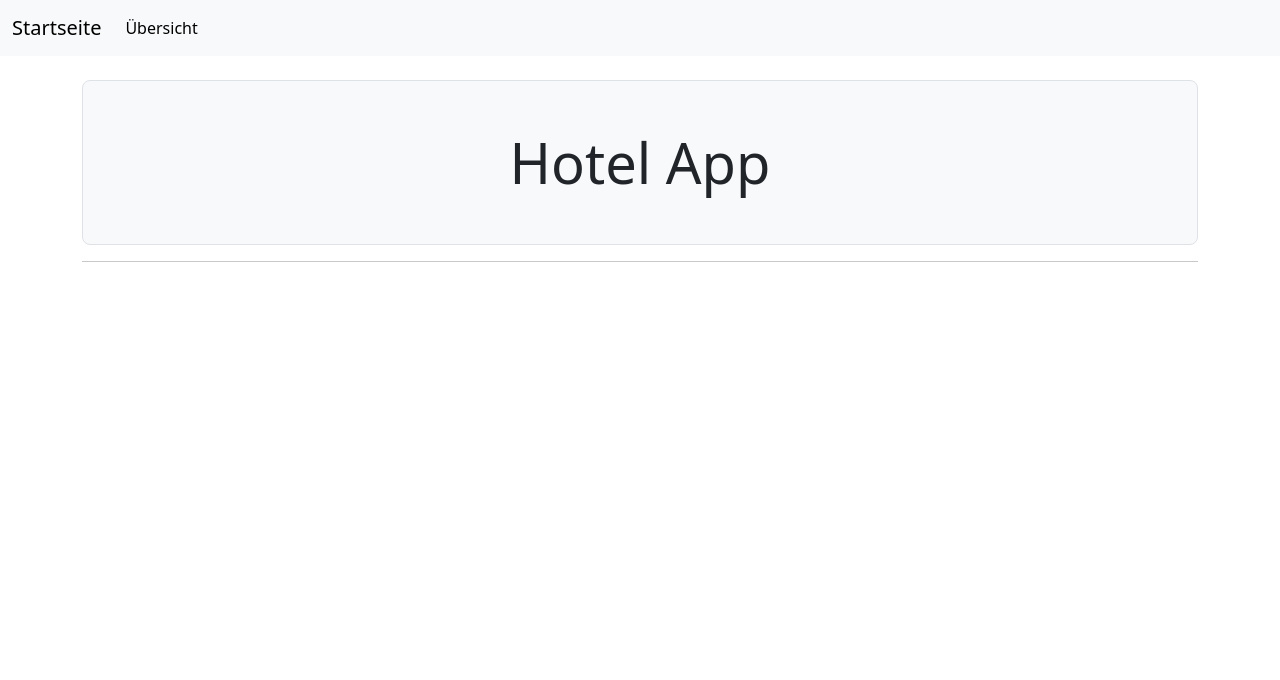
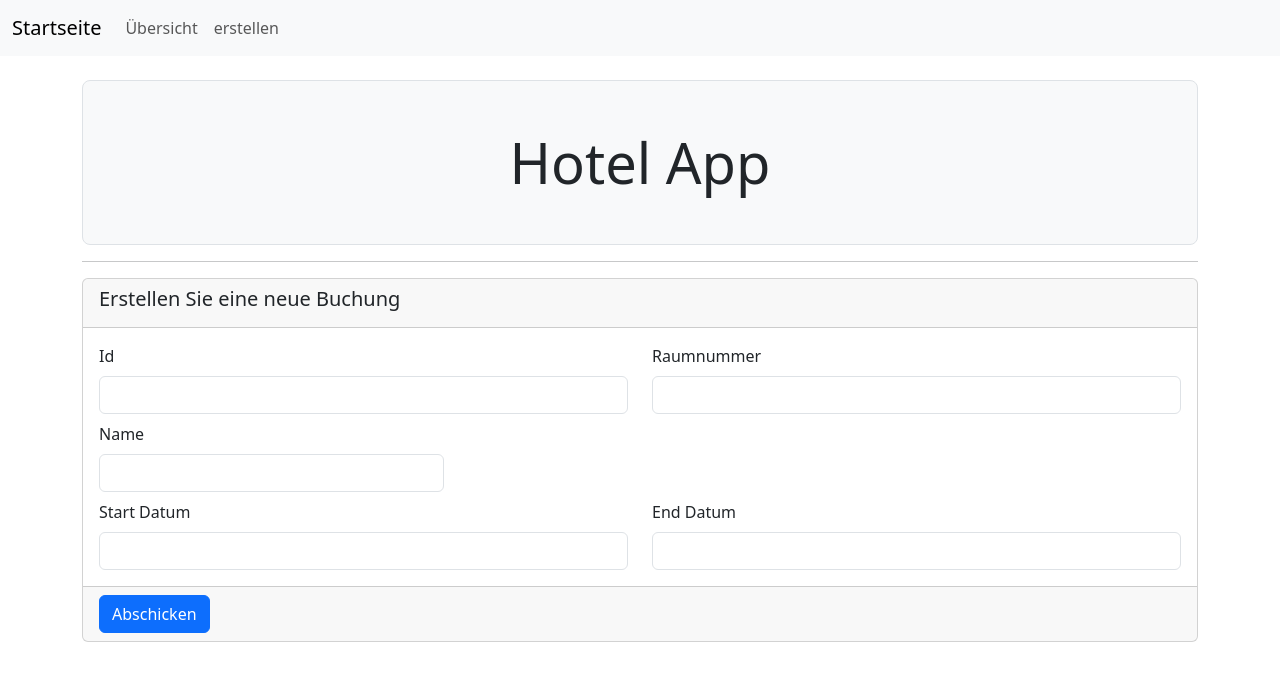
Before and after one commit to DevCodeRunner/hotel-app, an Angular app: page /createBooking in a window 1280 px wide. Before the commit this address led to /. Shown: the top 680 px of the page. Built offline with nearby package versions, Linux system fonts and the light colour scheme.

Commit message:
Modul: 4.1
Added: CreateBooking Component & Form

```diff
--- a/src/app/app-routing.module.ts
+++ b/src/app/app-routing.module.ts
@@ -1,10 +1,14 @@
 import { NgModule } from '@angular/core';
 import { RouterModule, Routes } from '@angular/router';
 import { BookingsComponent } from './bookings/bookings.component';
+import { CreateBookingComponent } from './create-booking/create-booking.component';
 
 const routes: Routes = [
   {
     path:'bookings', component:BookingsComponent
+  },
+  {
+    path:'createBooking', component:CreateBookingComponent
   },
   {
     path:'', redirectTo:'bookings', pathMatch:'full'
--- a/src/app/app.component.html
+++ b/src/app/app.component.html
@@ -7,7 +7,10 @@
     <div class="collapse navbar-collapse" id="navbarSupportedContent">
       <ul class="navbar-nav me-auto mb-2 mb-lg-0">
         <li class="nav-item">
-          <a class="nav-link active" aria-current="page" routerLink="/bookings">Übersicht</a>
+          <a class="nav-link" aria-current="page" routerLink="/bookings">Übersicht</a>
+        </li>
+        <li class="nav-item">
+          <a class="nav-link" aria-current="page" routerLink="/createBooking">erstellen</a>
         </li>
       </ul>
     </div>
--- a/src/app/app.module.ts
+++ b/src/app/app.module.ts
@@ -4,11 +4,13 @@ import { BrowserModule } from '@angular/platform-browser';
 import { AppComponent } from './app.component';
 import { BookingsComponent } from './bookings/bookings.component';
 import { AppRoutingModule } from './app-routing.module';
+import { CreateBookingComponent } from './create-booking/create-booking.component';
 
 @NgModule({
   declarations: [
     AppComponent,
-    BookingsComponent
+    BookingsComponent,
+    CreateBookingComponent
   ],
   imports: [
     BrowserModule,
--- /dev/null
+++ b/src/app/create-booking/create-booking.component.html
@@ -0,0 +1,51 @@
+<div class="card">
+    <div class="card-header">
+        <h5>Erstellen Sie eine neue Buchung</h5>
+    </div>
+    <div class="card-body">
+        <form>
+
+            <div class="row mb-2">
+                <div class="col">
+                    <!-- id -->
+                    <label class="form-label">Id</label>
+                    <input class="form-control">
+                </div>
+
+                <div class="col">
+                    <!-- Raumnummer -->
+                    <label class="form-label">Raumnummer</label>
+                    <input class="form-control">
+                </div>
+            </div>
+
+            <div class="row mb-2">
+                <div class="col-4">
+                    <!-- Name -->
+                    <label class="form-label">Name</label>
+                    <input class="form-control">
+                </div>
+            </div>
+
+            <div class="row">
+                <div class="col">
+                    <!-- startDate -->
+                    <label class="form-label">Start Datum</label>
+                    <input class="form-control">
+                </div>
+
+                <div class="col">
+                    <!-- endDate -->
+                    <label class="form-label">End Datum</label>
+                    <input class="form-control">
+                </div>
+            </div>
+
+
+
+          </form>
+    </div>
+    <div class="card-footer">
+        <button class="btn btn-primary">Abschicken</button>
+    </div>
+</div>
--- /dev/null
+++ b/src/app/create-booking/create-booking.component.ts
@@ -0,0 +1,19 @@
+import { Component } from '@angular/core';
+import { Booking } from '../booking';
+
+@Component({
+  selector: 'app-create-booking',
+  templateUrl: './create-booking.component.html',
+  styleUrls: ['./create-booking.component.css']
+})
+export class CreateBookingComponent {
+
+booking: Booking = {
+  id: 100,
+  name: "Youre Name",
+  roomNumber: 100,
+  startDate: new Date(),
+  endDate: new Date()
+}
+
+}
```
Also changed, not shown: src/app/create-booking/create-booking.component.css (added), 1 other file (tests, documents, lock files or other folders).
